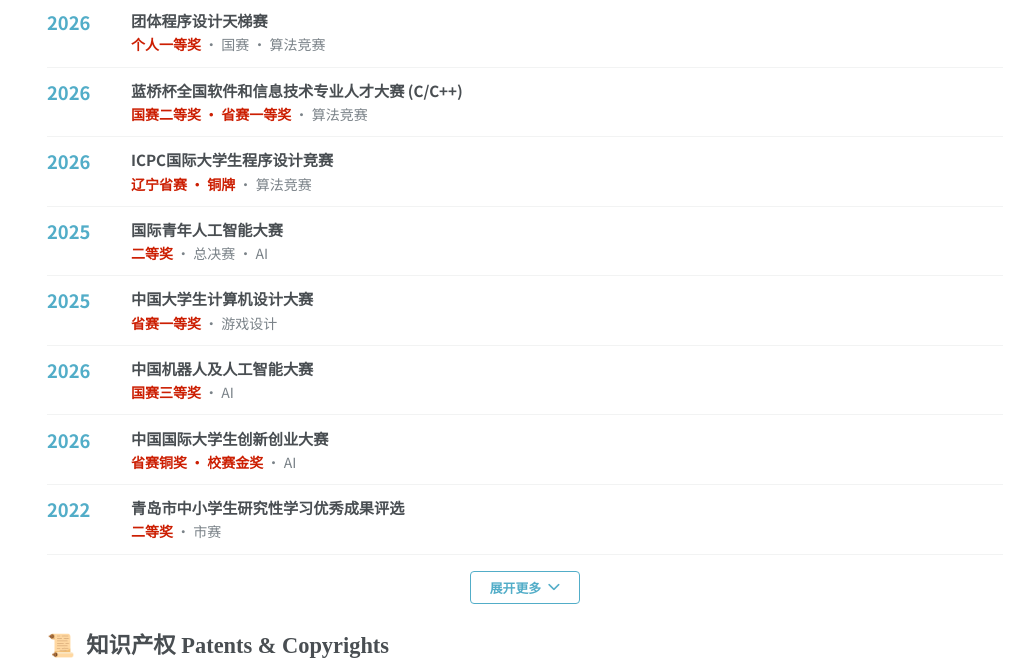
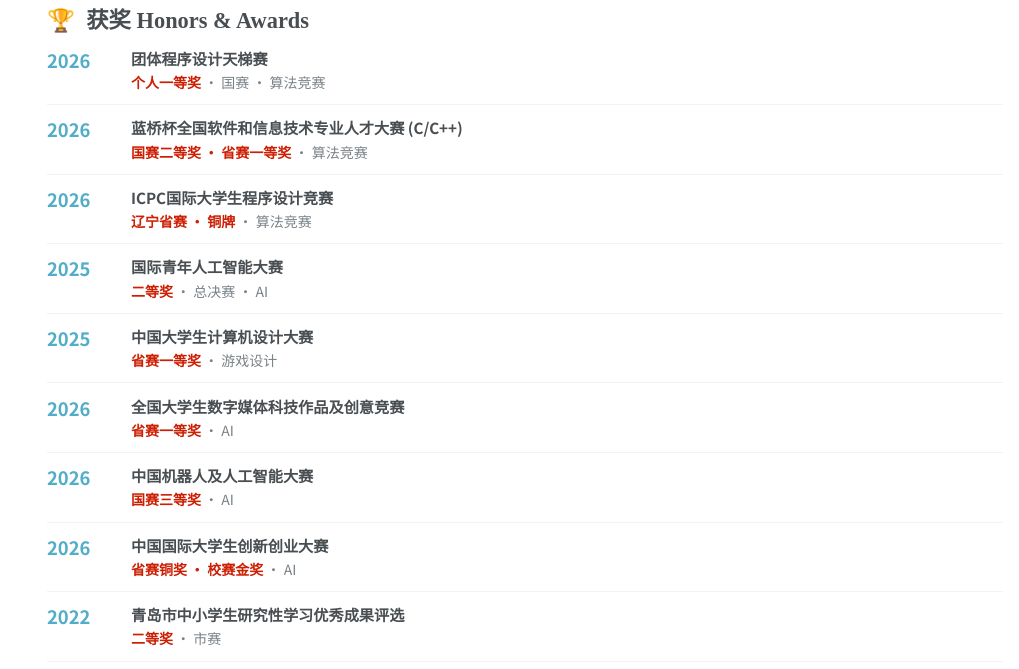
Before and after one commit to bertwaver/bertwaver.github.io, a plain HTML site: page index.html in a window 1280 px wide. Shown: the part 1112-1781 px from the top of the page, without its empty margins (261-1280 px from the left). Drawn offline with Linux system fonts and the light colour scheme; some icons are missing.

Commit message:
Add files via upload

```diff
--- a/index.html
+++ b/index.html
@@ -809,6 +809,7 @@
 
                         <p>我的主要研究方向包括<strong>手语识别与评价</strong>、<strong>智能体安全</strong>、<strong>可解释度量学习</strong>以及<strong>时序神经网络架构优化</strong>。</p>
                         <p><strong>我相信大道至简的力量。</strong>我热衷于设计轻量化、易于边缘设备部署的神经网络模型，统筹将前沿人工智能技术应用于实际问题解决的效用与成本的平衡，并致力于让AI变得更加安全可控。</p>
+                        <p>很期待与您进行学术交流与合作。</p>
                     </div>
 
                     <!-- Projects Section -->
@@ -1023,6 +1024,14 @@
                         <div class="award-item">
                             <div class="award-year">2026</div>
                             <div class="award-content">
+                                <div class="award-title">全国大学生数字媒体科技作品及创意竞赛</div>
+                                <div class="award-meta"><span class="award-type">省赛一等奖</span> · AI</div>
+                            </div>
+                        </div>
+
+                        <div class="award-item">
+                            <div class="award-year">2026</div>
+                            <div class="award-content">
                                 <div class="award-title">中国机器人及人工智能大赛</div>
                                 <div class="award-meta"><span class="award-type">国赛三等奖</span> · AI</div>
                             </div>
```
